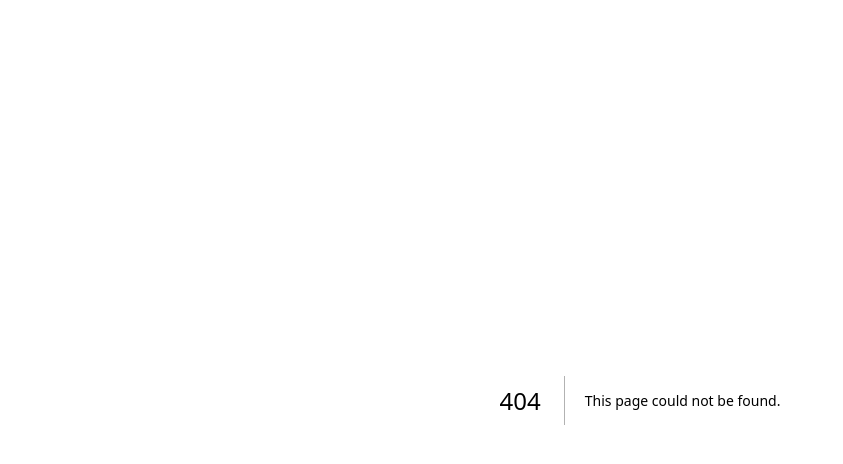
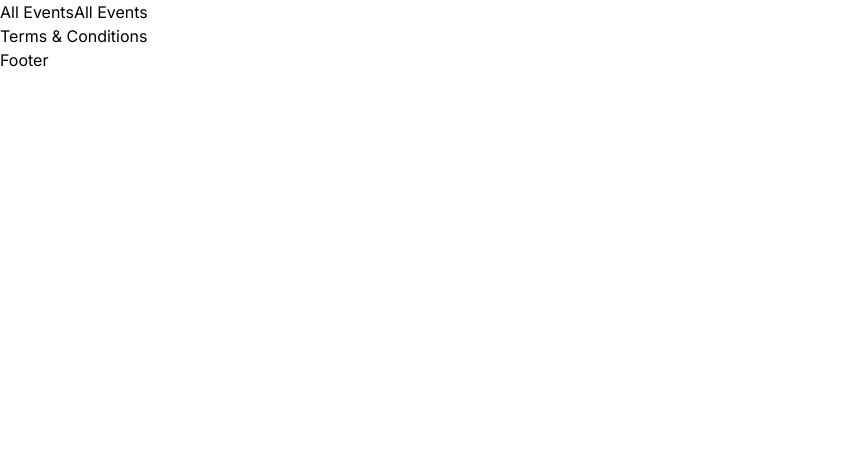
Before and after one commit to magda5281/evento, a Next.js app: page /terms-conditins in a window 1280 px wide. Before the commit this address had no page. Shown: the top 464 px of the page, without its empty margins (0-843 px from the left). Built offline with nearby package versions, Linux system fonts and the light colour scheme.

Commit message:
Add initial pages and components

```diff
--- /dev/null
+++ b/src/app/event/[slug]/page.tsx
@@ -0,0 +1,5 @@
+import React from 'react';
+
+export default function EventPage() {
+  return <main>Event page</main>;
+}
--- /dev/null
+++ b/src/app/events/[city]/page.tsx
@@ -0,0 +1,3 @@
+export default function EventsPage() {
+  return <div>Events page </div>;
+}
--- a/src/app/layout.tsx
+++ b/src/app/layout.tsx
@@ -1,6 +1,8 @@
 import type { Metadata } from 'next';
 import { Inter } from 'next/font/google';
 import './globals.css';
+import Footer from '@/components/footer';
+import Header from '@/components/header';
 
 const inter = Inter({ subsets: ['latin'] });
 
@@ -16,7 +18,11 @@
 }) {
   return (
     <html lang='en'>
-      <body className={inter.className}>{children}</body>
+      <body className={inter.className}>
+        <Header />
+        {children}
+        <Footer />
+      </body>
     </html>
   );
 }
--- /dev/null
+++ b/src/app/not-found.tsx
@@ -0,0 +1,3 @@
+export default function Notfound() {
+  return <main>Page Not found</main>;
+}
--- /dev/null
+++ b/src/app/privicy-policy/page.tsx
@@ -0,0 +1,3 @@
+export default function Page() {
+  return <div>Privacy policy </div>;
+}
--- /dev/null
+++ b/src/app/terms-conditins/page.tsx
@@ -0,0 +1,3 @@
+export default function TermsAndConditions() {
+  return <div>Terms & Conditions</div>;
+}
--- /dev/null
+++ b/src/components/footer.tsx
@@ -0,0 +1,3 @@
+export default function Footer() {
+  return <main>Footer </main>;
+}
--- /dev/null
+++ b/src/components/header.tsx
@@ -0,0 +1,10 @@
+import Link from 'next/link';
+
+export default function Header() {
+  return (
+    <header>
+      <Link href={'/'}>All Events</Link>
+      <Link href={'/events/all'}>All Events</Link>
+    </header>
+  );
+}
```
